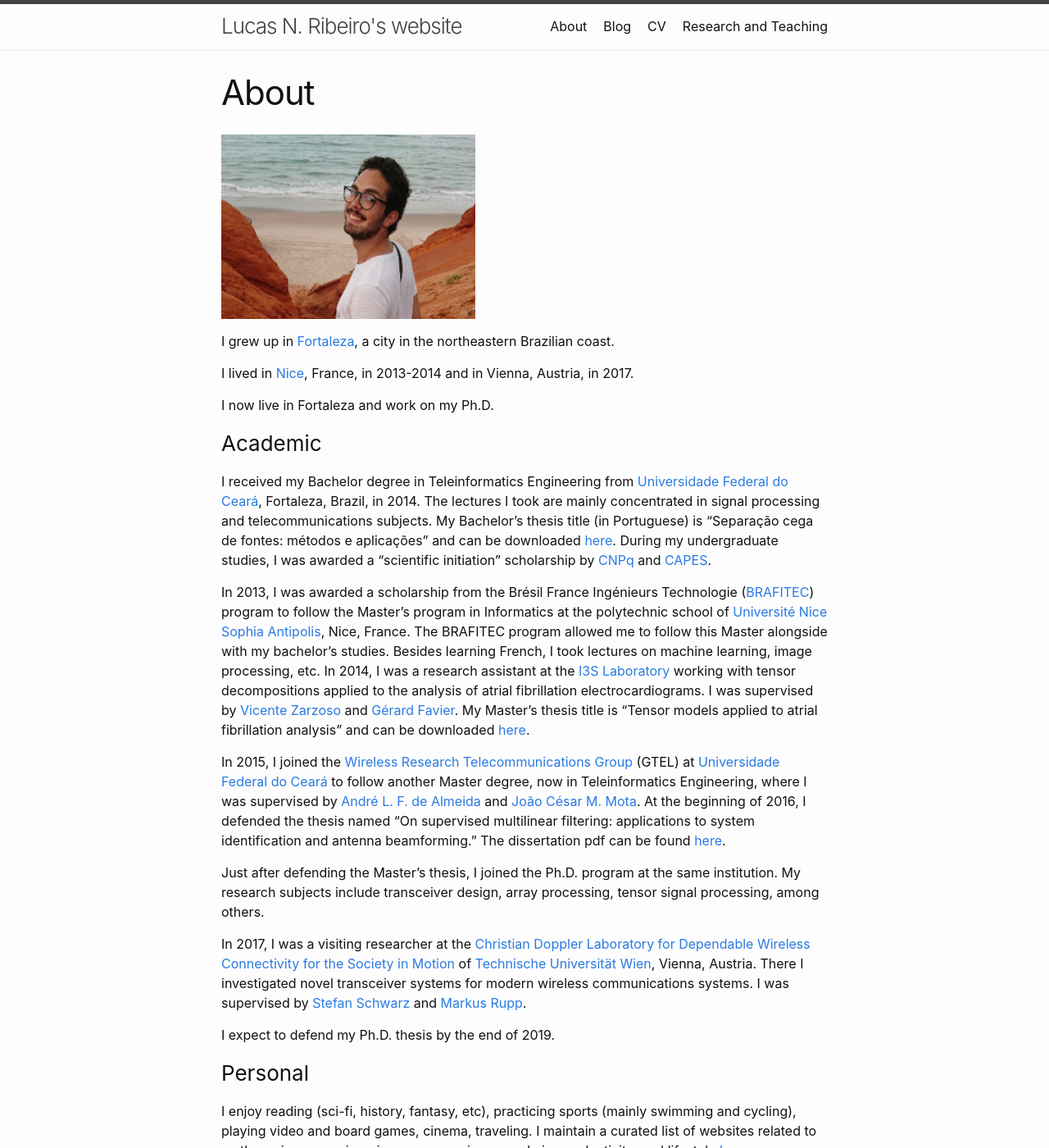
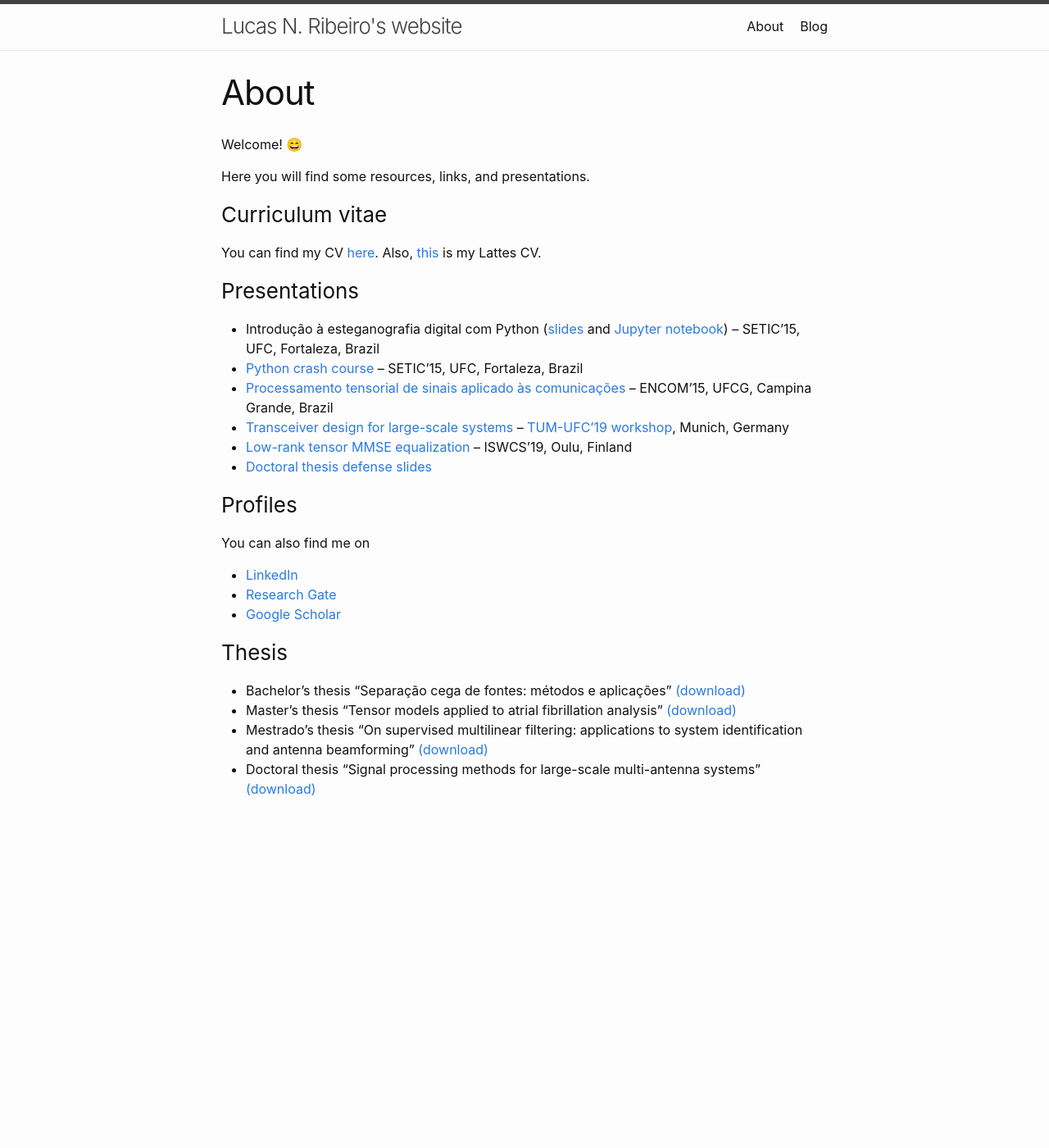
Before and after one commit to lnribeiro/lnribeiro.github.io, a Jekyll site: the page built from about.md, in a window 1280 px wide and 1400 px high. Shown: the whole window at 82% size. Built offline with Jekyll 4.4.1, drawn with Linux system fonts in a browser that asks for light colours; some of the changed text lies outside the part shown.

Commit message:
update site and remove some pages

```diff
--- a/404.html
+++ b/404.html
@@ -19,6 +19,10 @@ layout: default
 <div class="container">
   <h1>404</h1>
 
-  <p><strong>Page not found :(</strong></p>
+  <p><strong>Page not found 🙁</strong></p>
   <p>The requested page could not be found.</p>
+  <p>Desculpa!</p>
+  <p>Je suis désolé!</p>
+  <p>I'm sorry!</p>
+  <p>Entschuldigung!</p>
 </div>
--- /dev/null
+++ b/about.md
@@ -0,0 +1,37 @@
+---
+layout: page
+title: About
+permalink: /about/
+---
+
+Welcome! 😄
+
+Here you will find some resources, links, and presentations.
+
+### Curriculum vitae
+
+You can find my CV [here](https://github.com/lnribeiro/cv/blob/master/cv.pdf). Also, [this](http://buscatextual.cnpq.br/buscatextual/visualizacv.do?id=K4472660Y7) is my Lattes CV.
+
+### Presentations
+
+* Introdução à esteganografia digital com Python ([slides](https://github.com/lnribeiro/setic2015/blob/master/Introdu%C3%A7%C3%A3o%20%C3%A0%20Esteganografia%20Digital%20com%20Python.pdf) and [Jupyter notebook](https://github.com/lnribeiro/setic2015/blob/master/esteganografia.ipynb)) -- SETIC'15, UFC, Fortaleza, Brazil
+* [Python crash course](https://github.com/lnribeiro/setic2015/blob/master/intropython.ipynb) -- SETIC'15, UFC, Fortaleza, Brazil
+* [Processamento tensorial de sinais aplicado às comunicações]({{ site.url }}/assets/pdf/encom15.pdf) -- ENCOM'15, UFCG, Campina Grande, Brazil
+* [Transceiver design for large-scale systems]({{ site.url }}/assets/pdf/tum19.pdf) -- [TUM-UFC'19 workshop](http://www.msv.ei.tum.de/workshop-tum-ufc/), Munich, Germany
+* [Low-rank tensor MMSE equalization]({{ site.url }}/assets/pdf/iswcs19.pdf) -- ISWCS'19, Oulu, Finland
+* [Doctoral thesis defense slides]({{ site.url }}/assets/pdf/defesa.pdf)
+
+### Profiles
+
+You can also find me on
+
+* [LinkedIn](https://www.linkedin.com/in/lucas-nogueira-ribeiro-009a0a169)
+* [Research Gate](https://www.researchgate.net/profile/Lucas_Ribeiro3)
+* [Google Scholar](https://scholar.google.com.br/citations?user=STk6opQAAAAJ)
+
+### Thesis
+
+* Bachelor's thesis "Separação cega de fontes: métodos e aplicações" [(download)]({{ site.url }}/assets/pdf/monografia.pdf)
+* Master's thesis "Tensor models applied to atrial fibrillation analysis"  [(download)]({{ site.url }}/assets/pdf/rapport.pdf)
+* Mestrado's thesis "On supervised multilinear filtering: applications to system identification and antenna beamforming"  [(download)](http://www.repositorio.ufc.br/bitstream/riufc/16516/1/2016_dis_lnribeiro.pdf)
+* Doctoral thesis "Signal processing methods for large-scale multi-antenna systems" [(download)](http://repositorio.ufc.br/bitstream/riufc/47501/3/2019_tese_lnribeiro.pdf)
--- a/bio.md
+++ /dev/null
@@ -1,40 +0,0 @@
----
-layout: page
-title: About
-permalink: /about/
----
-
-<img src="/assets/lucas.jpg" width="310" height="225" />
-
-I grew up in [Fortaleza](https://en.wikipedia.org/wiki/Fortaleza), a city in the northeastern Brazilian coast.
-
-I lived in [Nice](https://en.wikipedia.org/wiki/Nice), France, in 2013-2014 and in Vienna, Austria, in 2017.
-
-I now live in Fortaleza and work on my Ph.D.
-
-### Academic
-
-I received my Bachelor degree in Teleinformatics Engineering from [Universidade Federal do Ceará](http://ufc.br), Fortaleza, Brazil, in 2014. The lectures I took are mainly concentrated in signal processing and telecommunications subjects. My Bachelor's thesis title (in Portuguese) is "Separação cega de fontes: métodos e aplicações" and can be downloaded [here]({{ site.url }}/assets/pdf/monografia.pdf). During my undergraduate studies, I was awarded a "scientific initiation" scholarship by [CNPq](http://www.cnpq.br) and [CAPES](http://www.capes.gov.br/pt/).
-
-In 2013, I was awarded a scholarship from the Brésil France Ingénieurs Technologie ([BRAFITEC](http://www.capes.gov.br/cooperacao-internacional/franca/brafitec)) program to follow the Master's program in Informatics at the polytechnic school of [Université Nice Sophia Antipolis](http://www.polytech.unice.fr), Nice, France. The BRAFITEC program allowed me to follow this Master alongside with my bachelor's studies. Besides learning French, I took lectures on machine learning, image processing, etc. In 2014, I was a research assistant at the [I3S Laboratory](http://www.i3s.unice.fr) working with tensor decompositions applied to the analysis of atrial fibrillation electrocardiograms. I was supervised by [Vicente Zarzoso](http://www.i3s.unice.fr/~zarzoso/) and [Gérard Favier](http://www.i3s.unice.fr/Gerard_Favier/). My Master's thesis title is "Tensor models applied to atrial fibrillation analysis" and can be downloaded [here]({{ site.url }}/assets/pdf/rapport.pdf).
-
-In 2015, I joined the [Wireless Research Telecommunications Group](http://www.gtel.ufc.br) (GTEL) at [Universidade Federal do Ceará](http://www.ufc.br) to follow another Master degree, now in Teleinformatics Engineering, where I was supervised by [André L. F. de Almeida](http://lattes.cnpq.br/1183830514857314) and [João César M. Mota](http://lattes.cnpq.br/3534665149331526). At the beginning of 2016, I defended the thesis named "On supervised multilinear filtering: applications to system identification and antenna beamforming." The dissertation pdf can be found [here](http://www.repositorio.ufc.br/bitstream/riufc/16516/1/2016_dis_lnribeiro.pdf).
-
-Just after defending the Master's thesis, I joined the Ph.D. program at the same institution. My research subjects include transceiver design, array processing, tensor signal processing, among others.
-
-In 2017, I was a visiting researcher at the [Christian Doppler Laboratory for Dependable Wireless Connectivity for the Society in Motion](http://www.nt.tuwien.ac.at/christian-doppler-laboratory/) of [Technische Universität Wien](http://www.tuwien.ac.at), Vienna, Austria. There I investigated novel transceiver systems for modern wireless communications systems. I was supervised by [Stefan Schwarz](http://www.nt.tuwien.ac.at/about-us/staff/stefan-schwarz/) and [Markus Rupp](http://www.nt.tuwien.ac.at/about-us/staff/markus-rupp/).
-
-I expect to defend my Ph.D. thesis by the end of 2019.
-
-### Personal
-
-I enjoy reading (sci-fi, history, fantasy, etc), practicing sports (mainly swimming and cycling), playing video and board games, cinema, traveling. I maintain a curated list of websites related to maths, science, engineering, programming, sysadmin, productivity, and lifestyle [here](http://github.com/lnribeiro/curated_bookmarks).
-
-### Contact
-
-If you want to get in touch, please send an e-mail to lucasnogrib (( at )) gmail.com.
-
-You can also find me on
-
-* [LinkedIn](https://www.linkedin.com/in/lucas-nogueira-ribeiro-009a0a169)
-* [Research Gate](https://www.researchgate.net/profile/Lucas_Ribeiro3)
```
Also changed, not shown: cv.md (deleted, +0 -9 lines), rt.md (deleted, +0 -28 lines), Gemfile.lock, LICENSE.md, assets/lucas.jpg (deleted), 1 other file.
